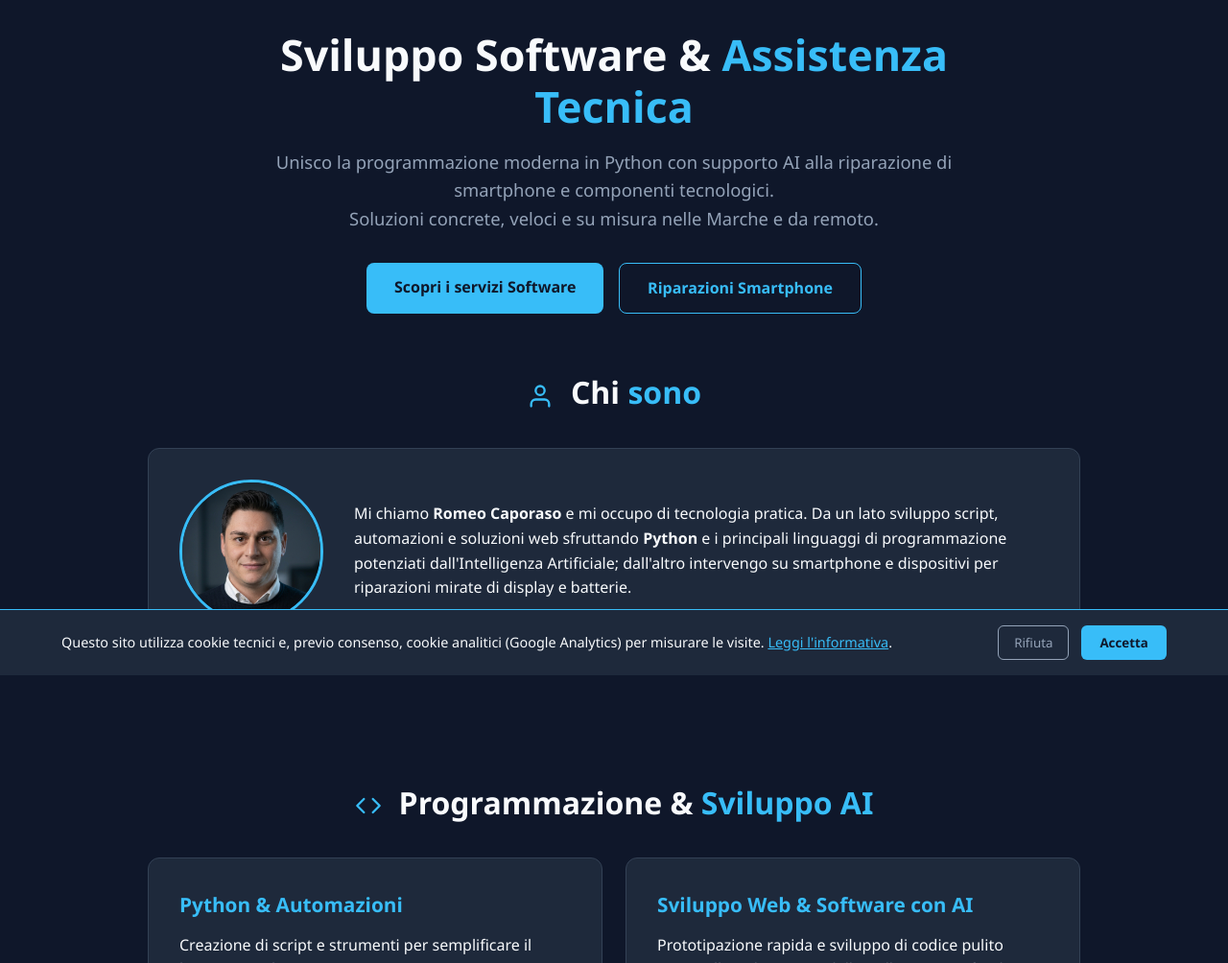
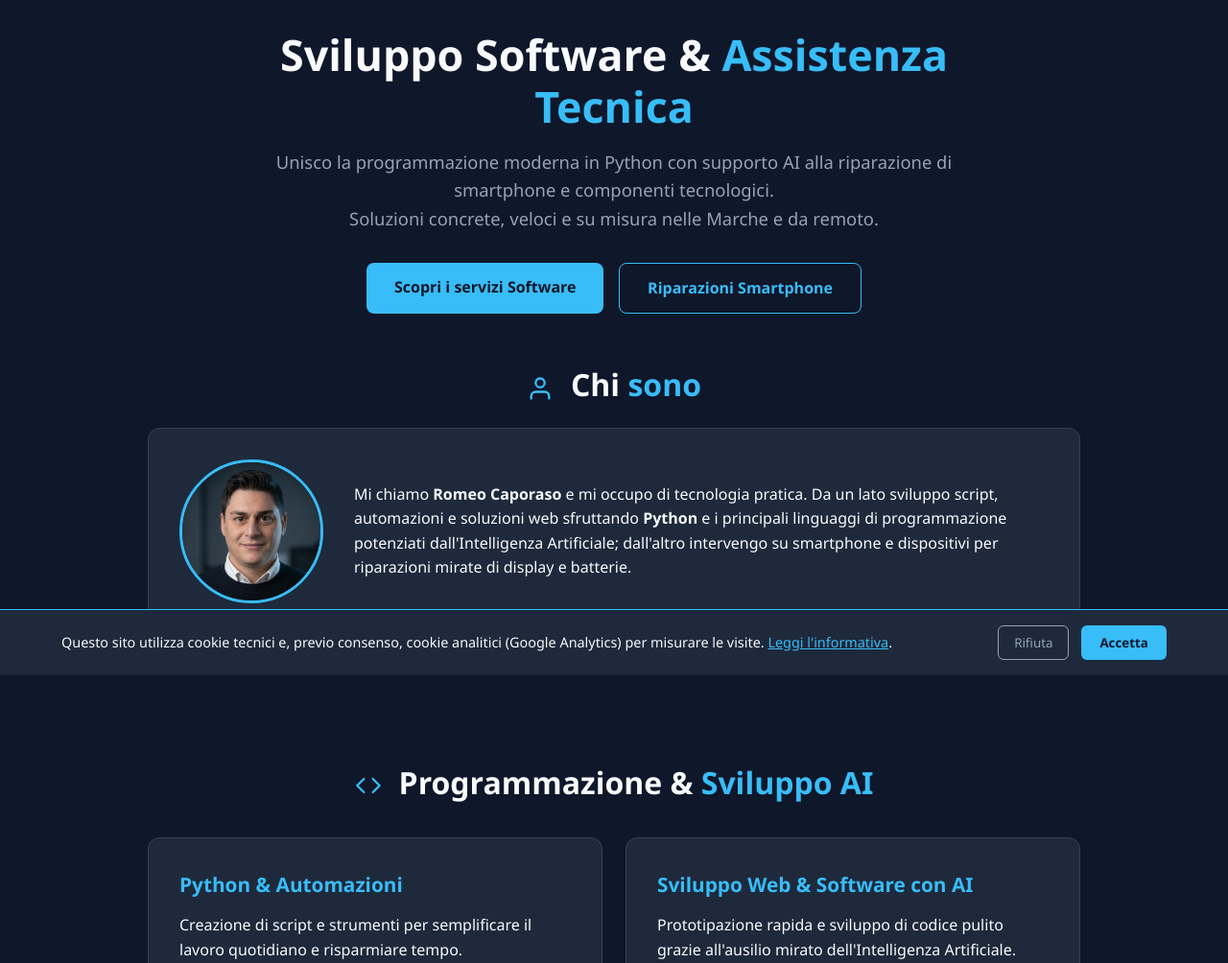
Before and after one commit to romeocaporaso/romeocaporaso.github.io, a plain HTML site: page index.html in a window 1280 px wide. Shown: the part 96-1100 px from the top of the page at 96% size. Drawn offline with Linux system fonts and the light colour scheme.

Commit message:
Update index.html

```diff
--- a/index.html
+++ b/index.html
@@ -29,8 +29,10 @@
     <style>
          html { scroll-behavior: smooth; }
         section { padding: 4rem 5%; max-width: 1100px; margin: 0 auto; scroll-margin-top: 95px; }
-        .hero { padding: 1.5rem 5% 1.5rem; text-align: center; max-width: 900px; margin: 0 auto; }
-        #chi-sono { padding-top: 0.5rem; }
+        .hero { padding: 1.2rem 5% 0.8rem; text-align: center; max-width: 900px; margin: 0 auto; }
+        #chi-sono { padding-top: 0; }
+        #chi-sono h2 { margin-bottom: 1.2rem; }
+
 
 
         :root {
```
